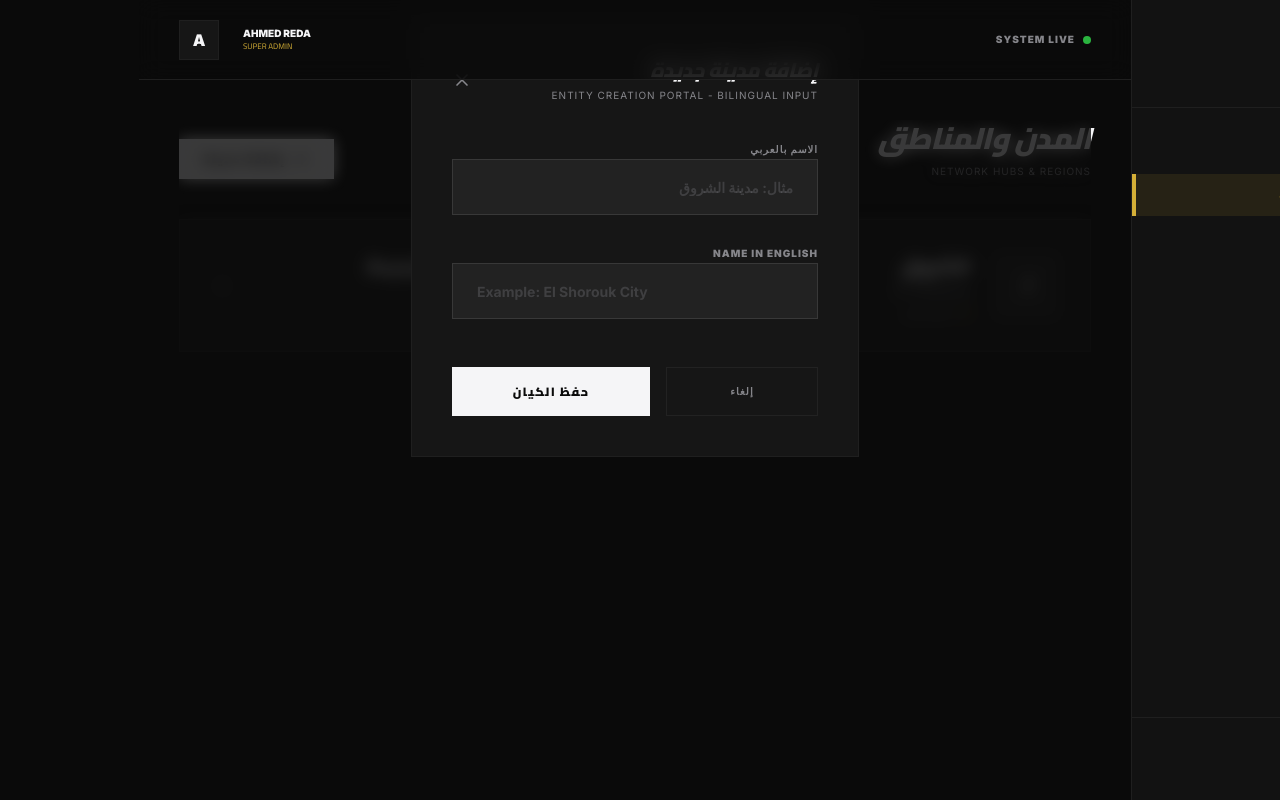
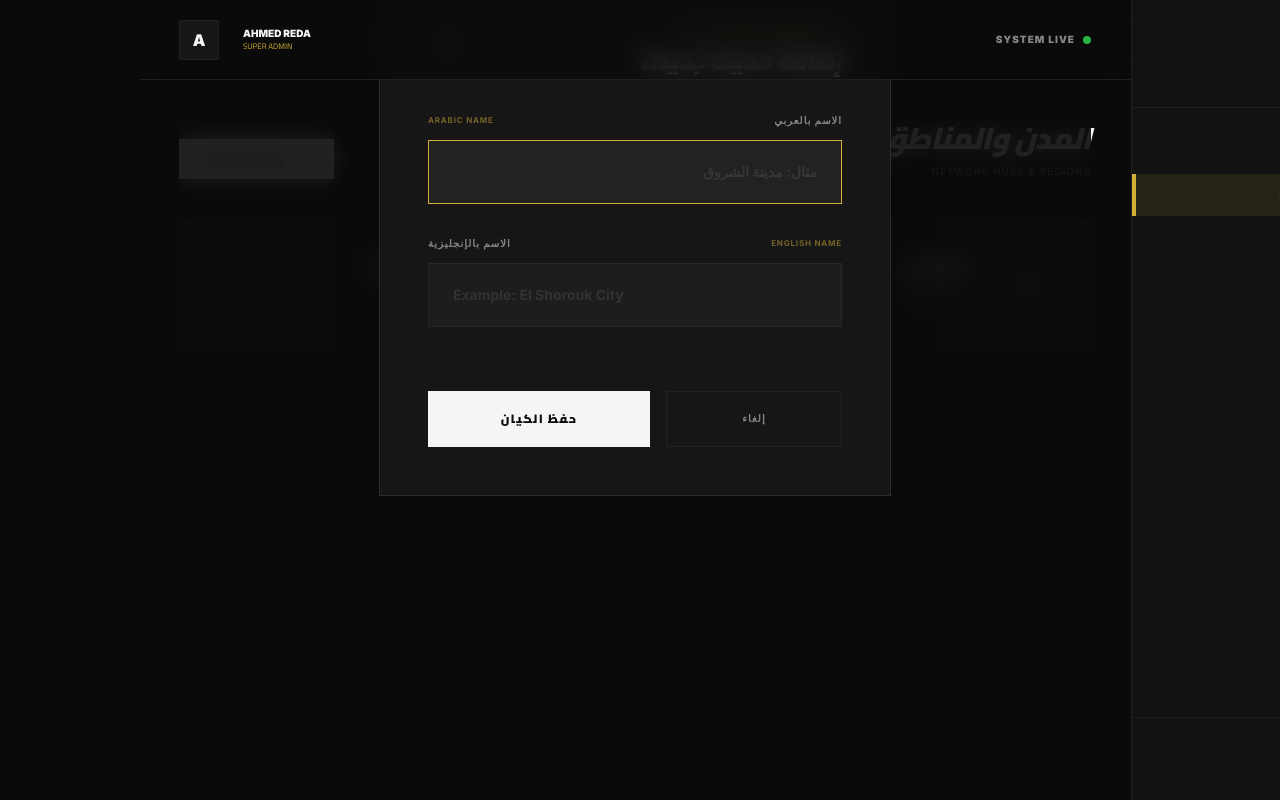
Before and after one commit to Elawady2002/fi-el-sekka-admin-dashboard, a Next.js app: page /point-to-point in a window 1280 px wide. Both pictures are taken after a click on the button "إضافة مدينة". Built offline with nearby package versions, Linux system fonts and the light colour scheme.

Commit message:
Fix: Refined modal design and bilingual form layout for better UX

```diff
--- a/src/app/point-to-point/page.tsx
+++ b/src/app/point-to-point/page.tsx
@@ -237,49 +237,73 @@ export default function PointToPointPage() {
 
             {/* Modal */}
             {showModal && (
-                <div className="fixed inset-0 z-50 flex items-center justify-center p-6 bg-bg-black/80 backdrop-blur-sm animate-fade-in">
-                    <div className="glass-card w-full max-w-md p-10 space-y-8 animate-fade-up">
-                        <div className="flex items-center justify-between">
+                <div className="fixed inset-0 z-[100] flex items-center justify-center p-6 bg-bg-black/90 backdrop-blur-md animate-fade-in">
+                    <div className="glass-card w-full max-w-lg p-12 space-y-10 animate-fade-up shadow-2xl border-white/10">
+                        <div className="flex items-start justify-between">
                             <div>
-                                <h3 className="text-xl font-black italic uppercase">
+                                <div className="flex items-center gap-2 mb-2">
+                                    <div className="w-1.5 h-1.5 bg-primary-gold" />
+                                    <span className="text-[10px] font-black uppercase tracking-[0.3em] text-primary-gold">
+                                        {showModal === 'city' ? 'City Management' :
+                                            showModal === 'pickup' ? 'Pickup Point Management' : 'Drop-off Point Management'}
+                                    </span>
+                                </div>
+                                <h3 className="text-2xl font-black italic uppercase leading-none">
                                     {showModal === 'city' ? 'إضافة مدينة جديدة' :
                                         showModal === 'pickup' ? 'إضافة نقطة ركوب' : 'إضافة نقطة وصول'}
                                 </h3>
-                                <p className="text-[10px] text-text-dim uppercase tracking-widest mt-1">
-                                    Entity Creation Portal - Bilingual Input
-                                </p>
                             </div>
-                            <button onClick={() => setShowModal(null)} className="text-text-dim hover:text-text-main transition-colors">
+                            <button
+                                onClick={() => setShowModal(null)}
+                                className="w-10 h-10 flex items-center justify-center border border-white/5 hover:bg-white/5 text-text-dim hover:text-text-main transition-all"
+                            >
                                 <X size={20} />
                             </button>
                         </div>
 
-                        <div className="space-y-6">
-                            <div className="space-y-2">
-                                <label className="text-[10px] font-black uppercase text-text-dim tracking-widest">الاسم بالعربي</label>
+                        <div className="space-y-8">
+                            <div className="space-y-3">
+                                <div className="flex justify-between items-center">
+                                    <label className="text-[10px] font-black uppercase text-text-dim tracking-widest">الاسم بالعربي</label>
+                                    <span className="text-[8px] font-bold text-primary-gold/50 uppercase tracking-widest">Arabic Name</span>
+                                </div>
                                 <input
                                     type="text"
+                                    autoFocus
                                     value={modalData.nameAr}
                                     onChange={(e) => setModalData({ ...modalData, nameAr: e.target.value })}
-                                    className="w-full h-14 bg-white/5 border border-white/10 px-6 text-sm font-bold placeholder:text-text-dim/30 outline-none focus:border-primary-gold transition-colors text-right"
+                                    className="w-full h-16 bg-white/[0.03] border border-white/5 px-6 text-sm font-bold placeholder:text-text-dim/20 outline-none focus:border-primary-gold focus:bg-white/[0.05] transition-all text-right"
                                     placeholder="مثال: مدينة الشروق"
                                 />
                             </div>
-                            <div className="space-y-2">
-                                <label className="text-[10px] font-black uppercase text-text-dim tracking-widest">Name in English</label>
+                            <div className="space-y-3">
+                                <div className="flex justify-between items-center text-left">
+                                    <span className="text-[8px] font-bold text-primary-gold/50 uppercase tracking-widest">English Name</span>
+                                    <label className="text-[10px] font-black uppercase text-text-dim tracking-widest">الاسم بالإنجليزية</label>
+                                </div>
                                 <input
                                     type="text"
                                     value={modalData.nameEn}
                                     onChange={(e) => setModalData({ ...modalData, nameEn: e.target.value })}
-                                    className="w-full h-14 bg-white/5 border border-white/10 px-6 text-sm font-bold placeholder:text-text-dim/30 outline-none focus:border-primary-gold transition-colors text-left"
+                                    className="w-full h-16 bg-white/[0.03] border border-white/5 px-6 text-sm font-bold placeholder:text-text-dim/20 outline-none focus:border-primary-gold focus:bg-white/[0.05] transition-all text-left"
                                     placeholder="Example: El Shorouk City"
                                 />
                             </div>
                         </div>
 
-                        <div className="flex gap-4 pt-4">
-                            <button onClick={() => setShowModal(null)} className="flex-1 py-4 text-[10px] font-black uppercase tracking-widest text-text-dim hover:text-text-main transition-colors border border-white/5 hover:bg-white/5">إلغاء</button>
-                            <button onClick={handleAddEntity} className="flex-1 btn-swiss">حفظ الكيان</button>
+                        <div className="flex gap-4 pt-6">
+                            <button
+                                onClick={() => setShowModal(null)}
+                                className="flex-1 h-14 text-[10px] font-black uppercase tracking-widest text-text-dim hover:text-text-main transition-all border border-white/5 hover:bg-white/5"
+                            >
+                                إلغاء
+                            </button>
+                            <button
+                                onClick={handleAddEntity}
+                                className="flex-1 h-14 bg-text-main text-bg-black font-display font-black text-xs uppercase tracking-widest transition-all hover:bg-primary-gold active:scale-95 px-6"
+                            >
+                                حفظ الكيان
+                            </button>
                         </div>
                     </div>
                 </div>
```
